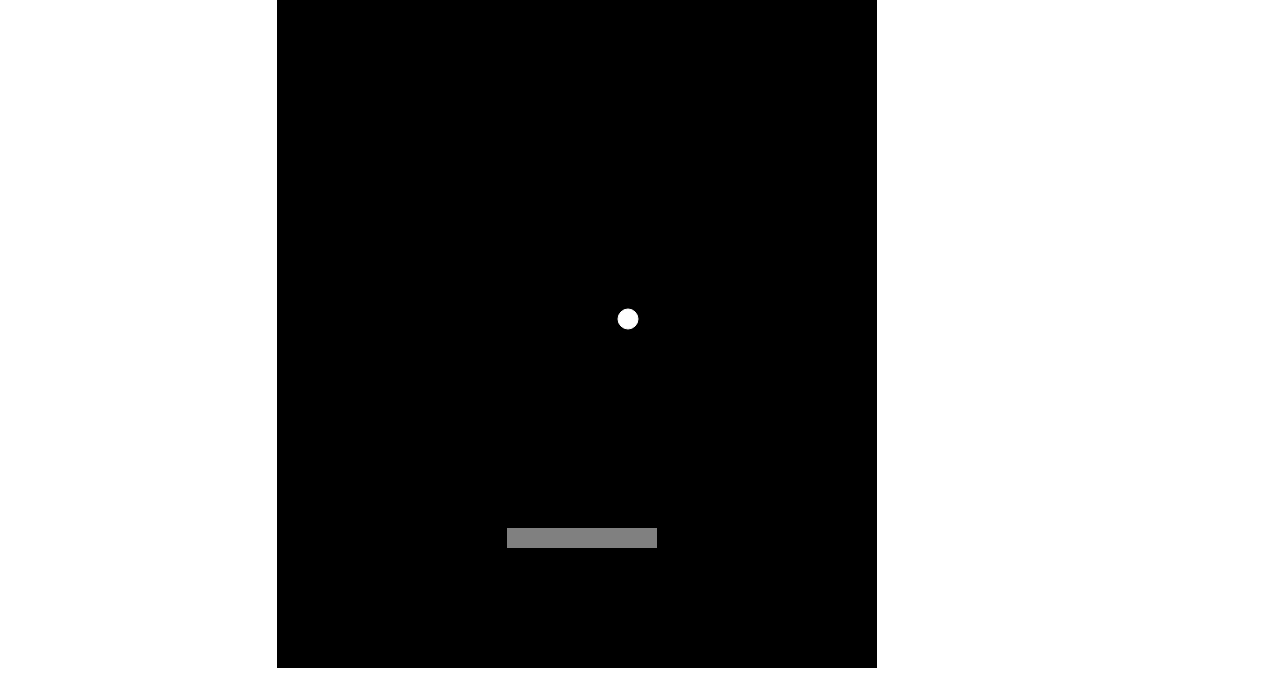
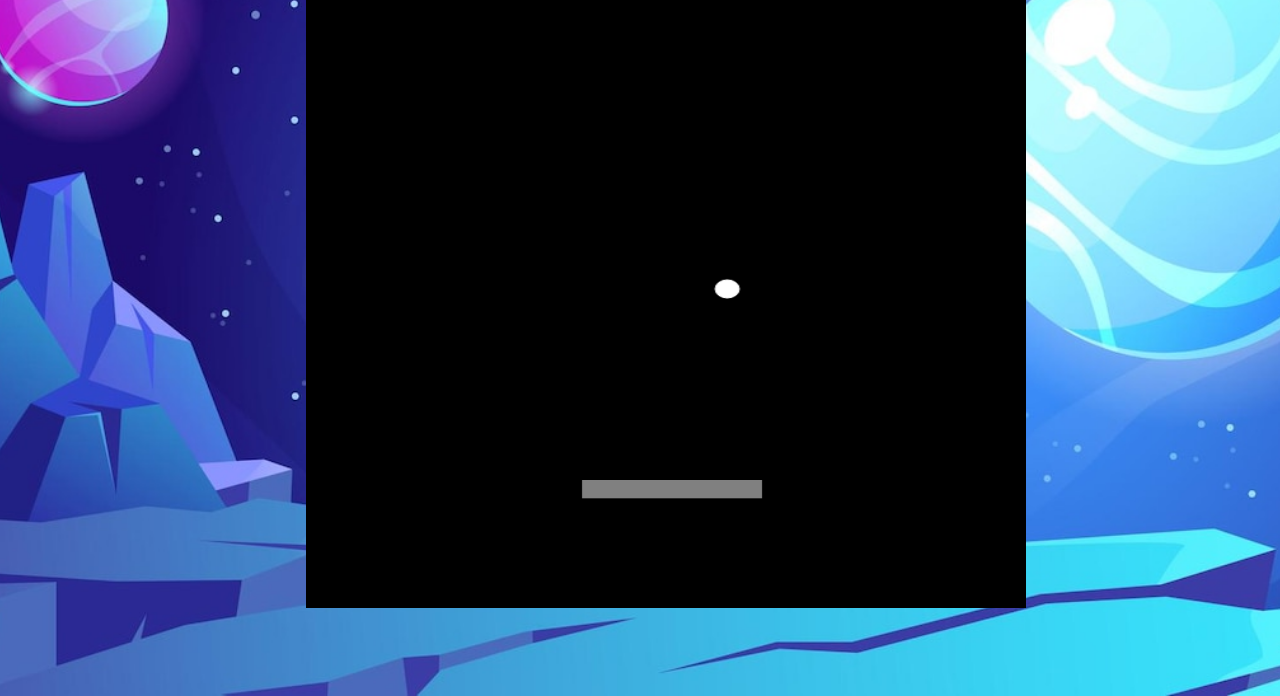
Before and after one commit to yebrai/Alleyway-Canvas, a plain HTML site: page index.html in a window 1280 px wide. Shown: the part 120-816 px from the top of the page. Drawn offline with Linux system fonts and the light colour scheme; a web font is replaced by a local one.

Commit message:
added css, adding dom

```diff
--- a/index.html
+++ b/index.html
@@ -22,7 +22,7 @@
     </section>
     <div id="score">
         <p>Your goal</p>
-        <p>0</p>
+        <p id="goal-score">0</p>
     </div>
     <script src="./script.js"></script>
 </body>
--- a/script.js
+++ b/script.js
@@ -3,6 +3,12 @@ console.log("test");
 const canvas = document.querySelector("#my-canvas");
 const ctx = canvas.getContext("2d");
 canvas.style.backgroundColor = "black";
+
+//Dom
+let score = document.querySelector("#goal-score")
+
+
+
 
 // variables globales
 let ballX = 50;
@@ -20,6 +26,8 @@ let speed = 1
 let randomColor = "white"
 //"Math.floor(Math.random()*16777215).toString(16)"
 let isGameOn = true // el juego sigue andando
+let goalCount = 0
+
 
 // funciones del juego
 const drawBall = () => {
@@ -55,12 +63,9 @@ const pelotitaPaletaCollision = () => {
     // paletaY
     if (ballY > paletaY + paletaHeightCollision && ballX > paletaX && ballX < (paletaX + 150)) {
         // la pelota ha pasado el punto de la paleta
-        console.log("botes")
         ballDirectionY = -1
         paletaCollision()
         speed = speed + 0.5
-
-
 
     }
 
@@ -125,10 +130,10 @@ window.addEventListener("keydown", (event) => {
 
 gameLoop();
 
-
 //bonus limpiar colisiones.
 // incluir score
 // aumentar velocidad
 //boton para reiniciar (Window.reload)
 // mejorar forma de paleta y que esta no salga de los bordes "Siempre se mueve a la derecha o izquierda"
 //reducir paleta cuanto mas rebotes
+score.textContent = goalCount
--- a/style.css
+++ b/style.css
@@ -1,13 +1,24 @@
 @import url('https://fonts.googleapis.com/css2?family=Monofett&display=swap');
+@import url('https://fonts.googleapis.com/css2?family=Bungee+Spice&display=swap');
 
 body {
     display: grid;
-    grid-template-columns: 20% 50% 10%;
-    grid-template-rows: 10% 50% 20%;
+    grid-template-columns: 20% 40% 10%;
+    grid-template-rows: 10% 40% 20%;
     height: 100vh;
     justify-items: center;
     align-items: start;
+    width: 80%;
+    margin-left: 20%;
+    background-image: url('./images/space-background-with-planet-landscape_107791-6146.jpg');
+    background-position: center;
+    background-size: cover;
+    background-repeat: no-repeat;
+}
 
+#my-canvas {
+    align-items: center;
+    width: 100%;
 }
 
 #logo {
@@ -17,6 +28,7 @@ body {
     grid-row-end:2;
     font-family: 'Monofett', cursive;
     font-size: 2rem;
+
 
 
 }
@@ -31,4 +43,26 @@ body {
 
 #score {
     text-align: center;
+    font-family: 'Bungee Spice', cursive;
+    grid-column-start: 2;
+    grid-column-end: 3;
+    grid-row-start:2;
+    grid-row-end:2;
+
 }
+
+@media (min-width: 1030px) {
+
+    #my-canvas {
+        width: 90vh;
+        height: 80vh;
+    }
+}
+
+@media (max-width: 1030px) {
+
+    #my-canvas {
+        width: 60vh;
+        height: 70vh;
+    }
+}
```
Also changed, not shown: images/space-background-with-planet-landscape_107791-6146.jpg (added).
